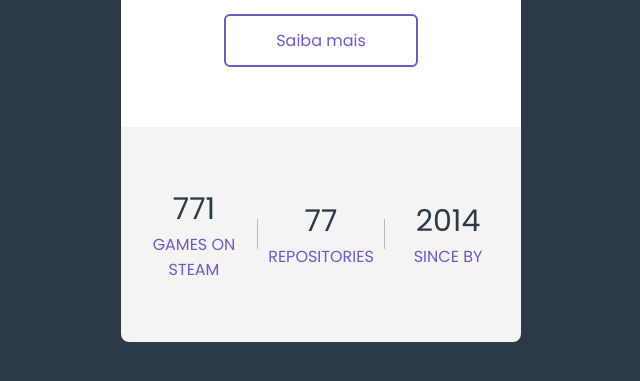
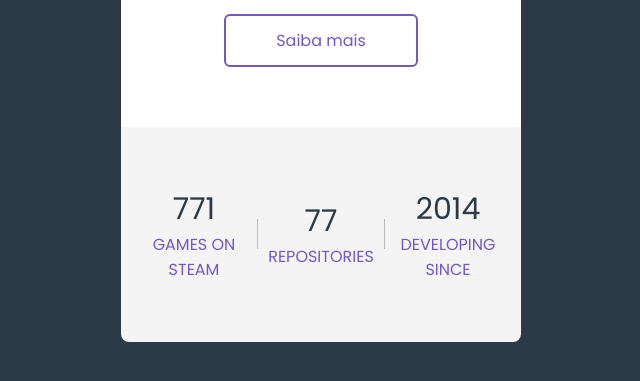
Before and after one commit to Yagasaki7K/website-personalv4, a plain HTML site: page index.html in a window 1280 px wide. Shown: the part 403-784 px from the top of the page, without its empty margins (319-959 px from the left). Drawn offline with Linux system fonts and the light colour scheme.

Commit message:
Update index.html

```diff
--- a/index.html
+++ b/index.html
@@ -36,7 +36,7 @@
             <div class="border"></div>
             <div class="item">
               <span>2014</span>
-              Since by
+              Developing since
             </div>
           </div>
         </div>
```
